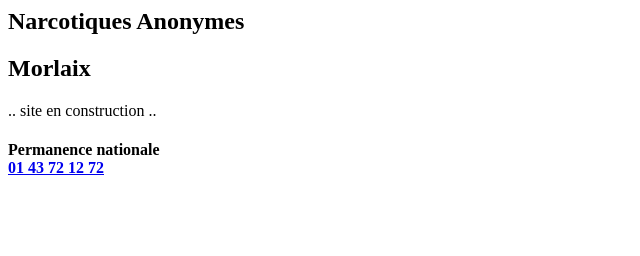
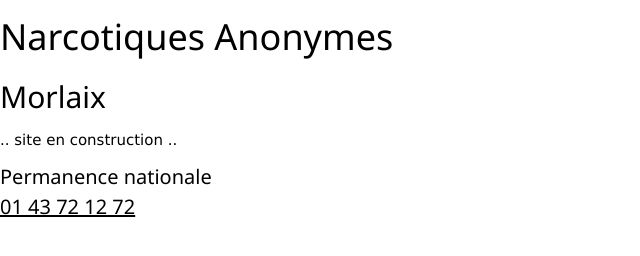
Before and after one commit to namorlaix/namorlaix.github.io, a plain HTML site: page index.html in a window 1280 px wide. Shown: the whole page, without its empty margins (0-640 px from the left). Drawn offline with nearby package versions, Linux system fonts and the light colour scheme.

Commit message:
Update index.html
add external css w3 template

```diff
--- a/index.html
+++ b/index.html
@@ -5,6 +5,8 @@
     <meta name="description" value="Groupe Narcotiques Anonymes de Morlaix">
     <meta name="keywords" value="na, narcotiques, anonymes, narcotiques anonymes, problème, drogue, alcool, dépendance, addiction, france, bretagne, finistère, morlaix">
     <title>NA Morlaix</title>
+
+    <link rel="stylesheet" href="http://www.w3schools.com/w3css/4/w3.css">
   </head>
   <body>
     <header>
```
